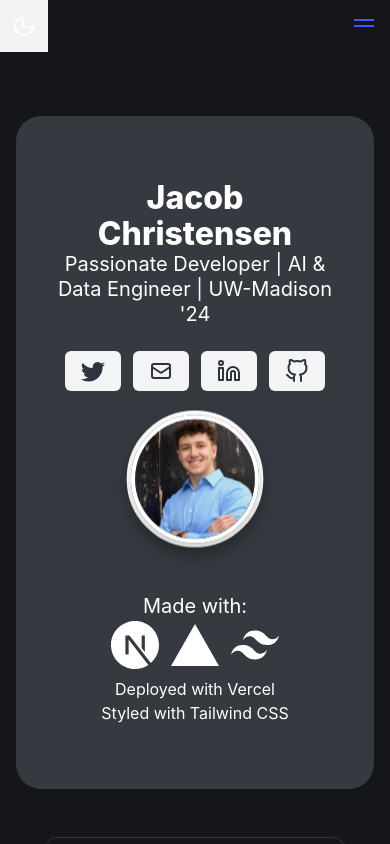
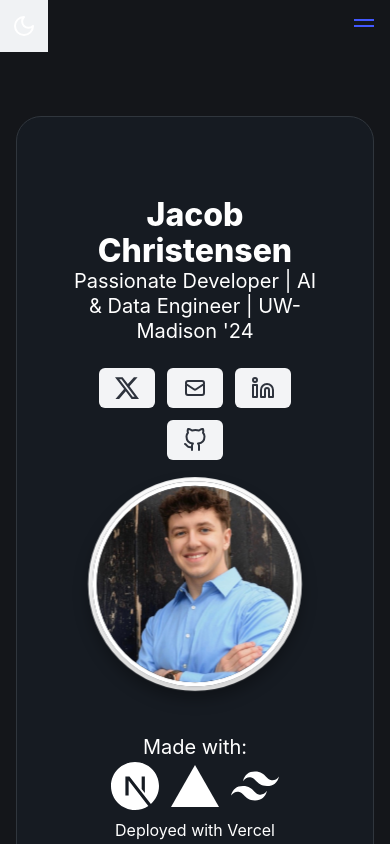
Before and after one commit to neuraldevx/Jake-Christensen-Portfolio, a Next.js app: page / in a window 390 px wide. Shown: the top 844 px of the page. Built offline with nearby package versions, Linux system fonts and the light colour scheme.

Commit message:
fixed mobile - integrate

```diff
--- a/app/components/introAnimated.tsx
+++ b/app/components/introAnimated.tsx
@@ -1,7 +1,7 @@
 import React from 'react';
 import { motion } from 'framer-motion';
 import Image from 'next/image';
-import { BsTwitter } from 'react-icons/bs';
+import { BsTwitterX } from "react-icons/bs";
 import { MailIcon } from '@heroicons/react/outline';
 import { Linkedin, GitHub } from 'react-feather';
 import { SiNextdotjs, SiVercel, SiTailwindcss } from 'react-icons/si';
@@ -21,7 +21,7 @@ const containerVariants = {
 
 const Intro = () => {
   return (
-    <section className="hero my-6 p-4 custom-hero">
+    <section className="hero my-6 p-8 custom-hero">
       <div className="hero-body">
         <motion.div
           className="container"
@@ -35,7 +35,7 @@ const Intro = () => {
               <p className="subtitle has-text-white is-size-5-mobile is-size-4-tablet custom-subtitle">Passionate Developer | AI & Data Engineer | UW-Madison '24</p>
               <div className="buttons is-centered">
                 <a href="https://twitter.com/realjakechris" aria-label="Twitter" className="button is-light">
-                  <BsTwitter size={24} />
+                  <BsTwitterX size={24} />
                 </a>
                 <a href="mailto:Jrchris511@gmail.com" aria-label="Email" className="button is-light">
                   <MailIcon width={24} height={24} />
@@ -50,7 +50,7 @@ const Intro = () => {
             </div>
             <div className="column is-half has-text-centered">
               <motion.figure
-                className="image is-128x128 mx-auto jumbotron-image"
+                className="image is-256x256 mx-auto jumbotron-image"
                 animate={{
                   scale: [1, 1.2, 1.2, 1, 1],
                   rotate: [0, 0, 360, 360, 0],
--- a/app/styles/global.css
+++ b/app/styles/global.css
@@ -170,12 +170,13 @@ html {
   display: flex;
   justify-content: center;
   align-items: center;
-  background-color: #343A40;
+  background-color: #161B22;
   border-radius: 25px;
   padding: 2rem;
   margin: 1rem auto;
   max-width: 1000px;
   color: #CED4DA;
+  border: 1px solid #30363D;
 }
 
 .custom-hero-body {
@@ -212,6 +213,11 @@ html {
 .custom-hero .buttons a:hover, .custom-hero .tech-info .icon:hover {
   transform: scale(1.1);
   color: #F8F9FA;
+}
+
+.custom-hero:hover {
+  box-shadow: 0 10px 20px rgba(255, 255, 255, 0.5);
+  transform: translateY(-10px);
 }
 
 /* Profile cards size and layout */
```
